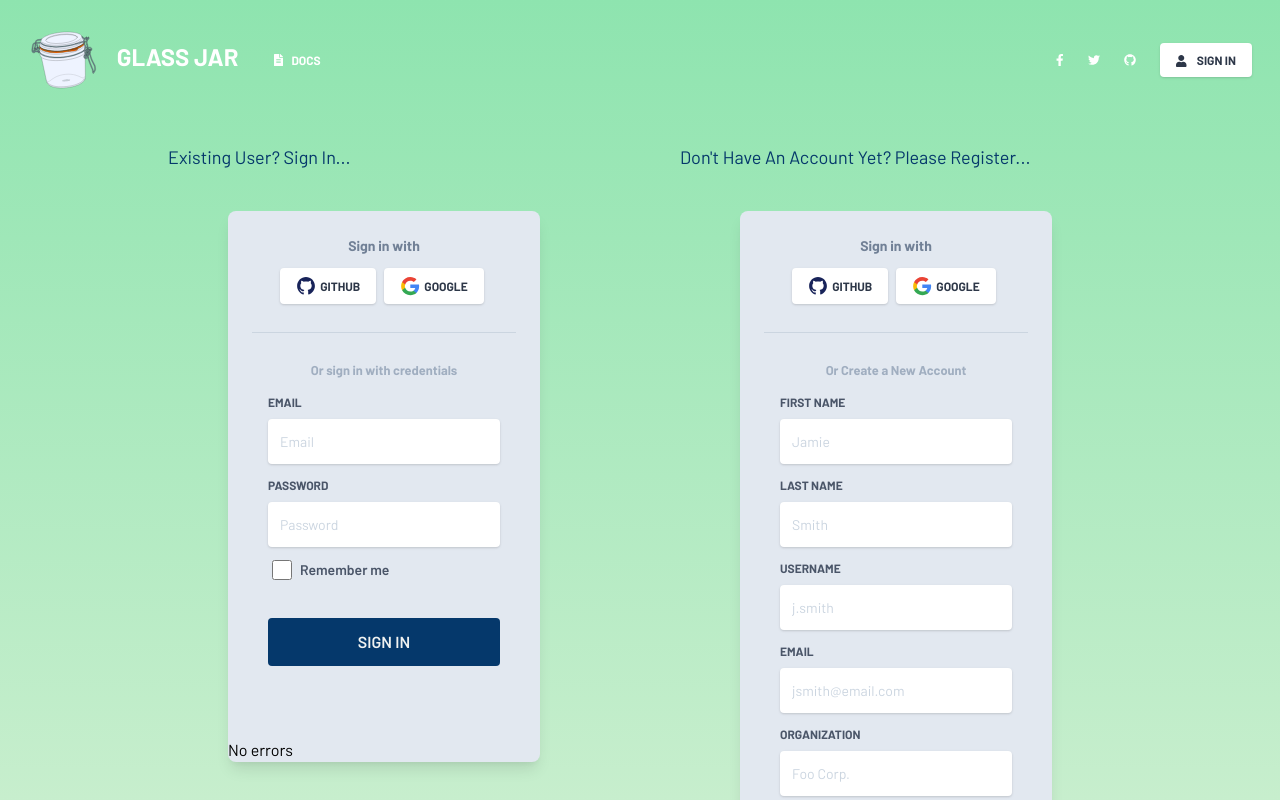
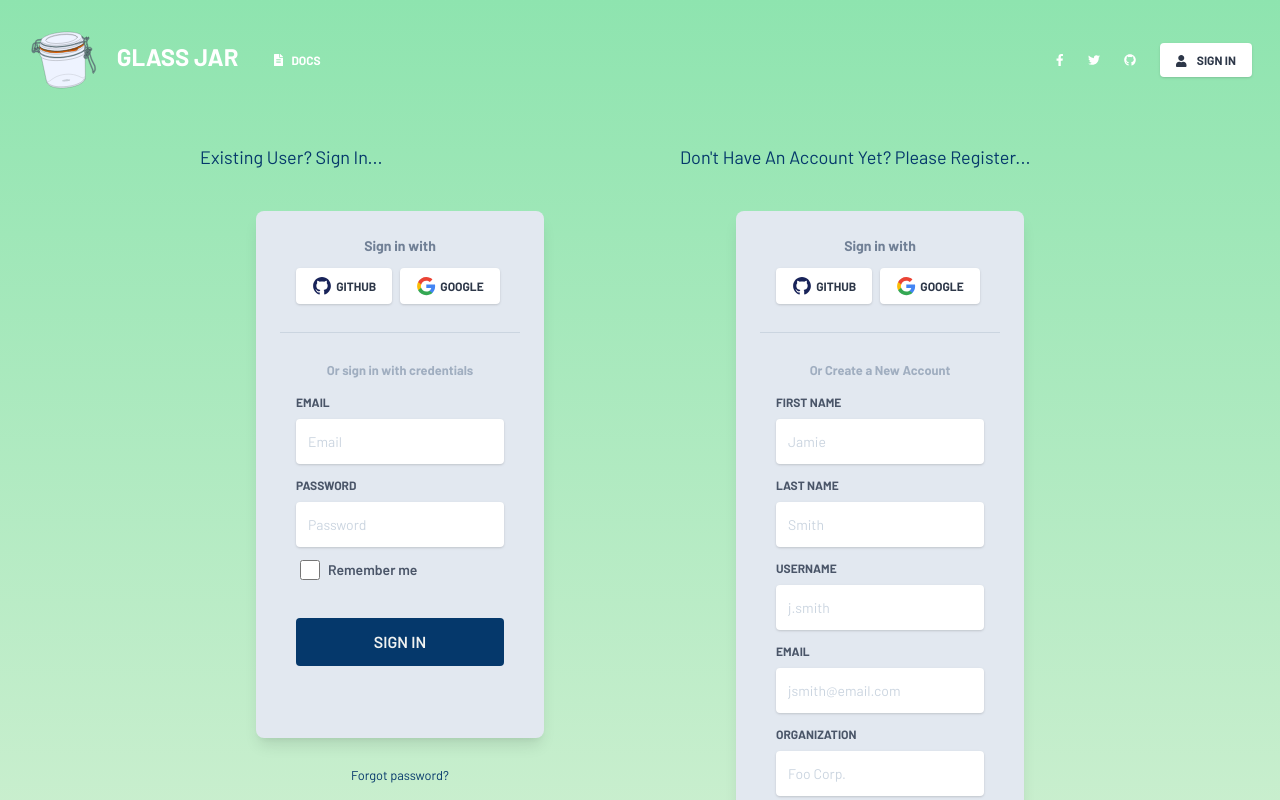
Before and after one commit to tim-corley/mern-example-app, a React app in the folder client/: page /user in a window 1280 px wide. Shown: the top 800 px of the page. Built offline with nearby package versions, Linux system fonts and the light colour scheme.

Commit message:
adding validation errors

```diff
--- a/client/src/components/NewLogin.js
+++ b/client/src/components/NewLogin.js
@@ -5,6 +5,7 @@ import { useHistory, Link } from "react-router-dom";
 import GithubLogo from "../assets/github.svg";
 import GoogleLogo from "../assets/google.svg";
 import Button from "./Button";
+import ValidationErr from "./ValidationErr";
 
 const LOGIN_USER = gql`
   query LoginUser($email: String!, $password: String!) {
@@ -27,7 +28,10 @@ const LOGIN_USER = gql`
 const LoginUser = ({ errorInfo }) => {
   const history = useHistory();
   const defaultFields = { email: "", password: "" };
-  const [alerts, setAlerts] = useState({ error: false, messages: [] });
+  const [alerts, setAlerts] = useState({
+    error: false,
+    messages: [],
+  });
   const [userInfo, setUserInfo] = useContext(Context);
   const [credsInput, setCredsInput] = useState(defaultFields);
   const [loginUser, { called, loading }] = useLazyQuery(LOGIN_USER, {
@@ -71,7 +75,8 @@ const LoginUser = ({ errorInfo }) => {
   };
 
   return (
-    <div className="w-full lg:mx-8 flex justify-center">
+    <div className="w-full lg:mx-8">
+      <div className="flex justify-center">
         <div className="relative flex flex-col min-w-0 break-words w-full lg:w-3/4 mb-6 shadow-lg rounded-lg bg-gray-300 border-0">
           <div className="rounded-t mb-0 px-6 py-6">
             <div className="text-center mb-3">
@@ -153,28 +158,20 @@ const LoginUser = ({ errorInfo }) => {
               <Button label={"Sign In"} />
             </form>
           </div>
-        {alerts.error ? <p>{alerts.messages}</p> : <p>No errors</p>}
         </div>
-      {/* <div className="flex flex-wrap mt-6">
-        <div className="w-1/2">
+      </div>
+      <div className="flex justify-center mb-2">
+        <div className="flex justify-center w-1/2">
           <a
-            href="#pablo"
+            href="/"
             onClick={(e) => e.preventDefault()}
-            className="text-gray-300"
+            className="text-accent"
           >
             <small>Forgot password?</small>
           </a>
         </div>
-        <div className="w-1/2 text-right">
-          <a
-            href="#pablo"
-            onClick={(e) => e.preventDefault()}
-            className="text-gray-300"
-          >
-            <small>Create new account</small>
-          </a>
       </div>
-      </div> */}
+      {alerts.error ? <ValidationErr alerts={alerts.messages} /> : <div></div>}
     </div>
   );
 };
--- a/client/src/components/NewRegister.js
+++ b/client/src/components/NewRegister.js
@@ -5,6 +5,7 @@ import { useHistory } from "react-router-dom";
 import GithubLogo from "../assets/github.svg";
 import GoogleLogo from "../assets/google.svg";
 import Button from "./Button";
+import ValidationErr from "./ValidationErr";
 
 const CREATE_USER = gql`
   mutation CreateUser(
@@ -116,7 +117,8 @@ const NewRegister = ({ errorInfo }) => {
     });
   };
   return (
-    <div className="w-full lg:mx-8 flex justify-center">
+    <div className="w-full lg:mx-8">
+      <div className="flex justify-center">
         <div className="relative flex flex-col min-w-0 break-words w-full lg:w-3/4 mb-6 shadow-lg rounded-lg bg-gray-300 border-0">
           <div className="rounded-t mb-0 px-6 py-6">
             <div className="text-center mb-3">
@@ -287,8 +289,9 @@ const NewRegister = ({ errorInfo }) => {
               <Button label={"Create Account"} />
             </form>
           </div>
-        {alerts.error ? <p>{alerts.messages}</p> : <p>No errors</p>}
         </div>
+      </div>
+      {alerts.error ? <ValidationErr alerts={alerts.messages} /> : <div></div>}
     </div>
   );
 };
--- /dev/null
+++ b/client/src/components/ValidationErr.js
@@ -0,0 +1,35 @@
+import React from "react";
+
+const ValidationErr = ({ alerts }) => {
+  console.log(alerts);
+  console.log(typeof alerts);
+  return (
+    <div>
+      {Array.isArray(alerts) ? (
+        alerts.map((alert, index) => (
+          <div key={index} className="flex justify-center">
+            <div className="w-3/4 my-2 rounded border-2 border-accent bg-accent bg-opacity-25">
+              <div className="text-accent my-4 mx-2">{alert}</div>
+            </div>
+          </div>
+        ))
+      ) : (
+        <div className="flex justify-center">
+          <div className="w-3/4 my-2 rounded border-2 border-accent bg-accent bg-opacity-25">
+            <div className="text-accent my-4 mx-2">{alerts}</div>
+          </div>
+        </div>
+      )}
+    </div>
+  );
+};
+
+//   alerts.map((alert, index) => (
+//     <div key={index} className="flex justify-center">
+//       <div className="w-3/4 my-2 rounded border-2 border-accent bg-accent bg-opacity-25">
+//         <div className="text-accent my-4 mx-2">{alert}</div>
+//       </div>
+//     </div>
+//   ));
+
+export default ValidationErr;
--- a/client/src/components/layouts/UserLanding.js
+++ b/client/src/components/layouts/UserLanding.js
@@ -13,7 +13,7 @@ const UserLanding = ({ errorInfo }) => {
           }}
         >
           <div className="absolute top-0 w-full h-full bg-center bg-cover bg-gradient-to-b from-primary to-secondary"></div>
-          <section className="z-10 lg:grid lg:grid-cols-2 w-full lg:w-4/5 h-full mx-4">
+          <section className="z-10 lg:grid lg:grid-cols-2 w-full lg:w-3/4 h-full mx-4">
             <div className="grid-span-1 container mx-auto px-4 h-full">
               <div className="mt-8 lg:mt-20 ml-6 text-sm lg:text-lg text-accent">
                 Existing User? Sign In...
```
Lines whose indentation alone changed are shown as unchanged.
